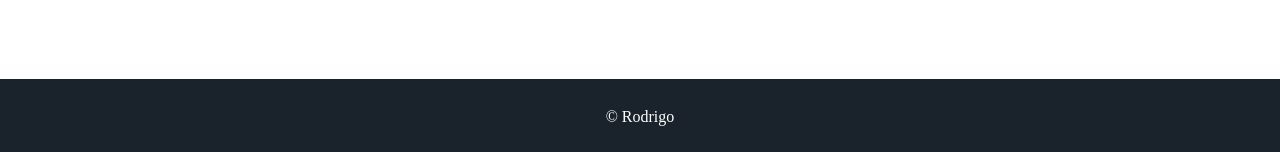
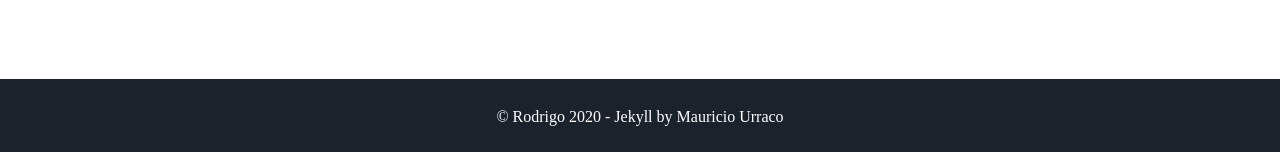
Before and after one commit to rshormazabal/rshormazabal.github.io, a Jekyll site: the page built from index.html, in a window 1280 px wide. Shown: the part 1541-1693 px from the top of the page. Built offline with Jekyll 4.4.1, drawn with Linux system fonts in a browser that asks for light colours; some web fonts are replaced.

Commit message:
Updating

```diff
--- a/_includes/footer.html
+++ b/_includes/footer.html
@@ -1,5 +1,5 @@
 <footer class="footer">
-    <p>&copy; {{ site.username }}</p>
+    <p>&copy; {{ site.username }} 2020 - Jekyll by <a href="https://github.com/murraco">Mauricio Urraco</a></p>
     <!-- <p>Build with Jekyll and <span class="love">❤</span> by <a href="https://github.com/murraco">Mauricio Urraco</a></p> -->
 </footer>
 <script src="//cdn.jsdelivr.net/particles.js/2.0.0/particles.min.js"></script>
```
Also changed, not shown: 1 other file.
